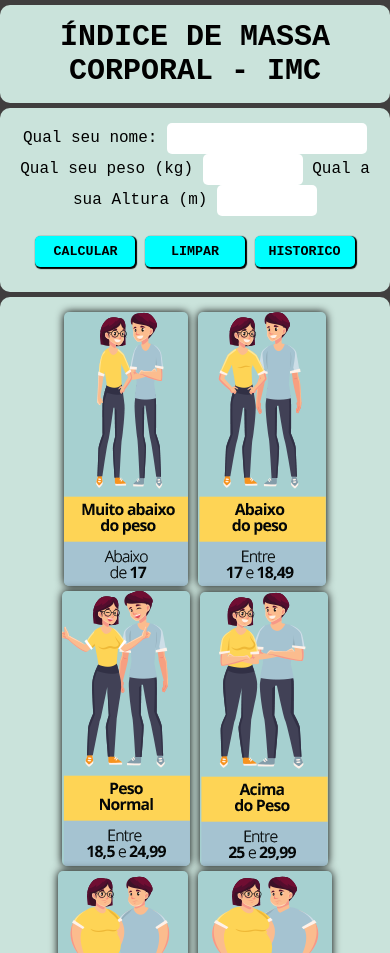
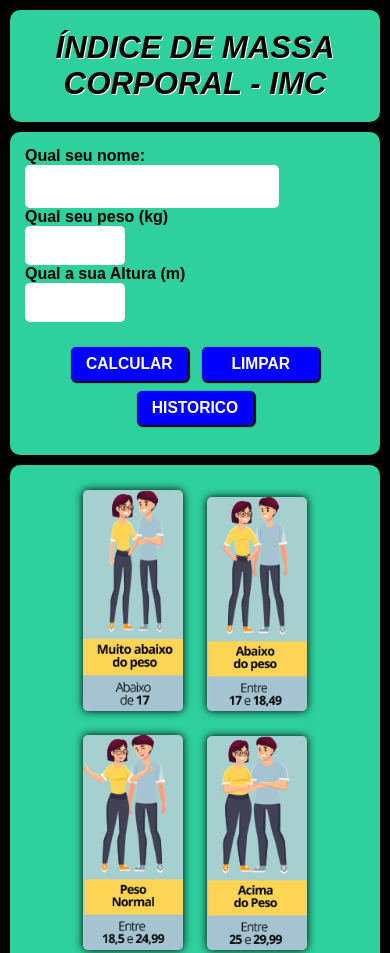
Before and after one commit to marcosfrancomarinho/IMC, a plain HTML site: page index.html in a window 390 px wide. Shown: the top 953 px of the page. Drawn offline with Linux system fonts and the light colour scheme.

Commit message:
Update style.css

```diff
--- a/style.css
+++ b/style.css
@@ -90,3 +90,74 @@ img{
     border-radius: 10px;
     box-shadow: 1px 1px 1px 1px black;
 }
+
+
+
+@media screen and (max-width:650px){
+    *{
+        font-family: Arial, Helvetica, sans-serif;
+        font-weight: 600;
+    }
+    body{
+        background-color: black;
+    }
+    header {
+        background-color:  rgb(46, 208, 157);
+        padding:20px;
+        max-width: 1000px;
+        margin: 10px;
+        text-shadow: 1px 1px white;
+        font-style: italic;
+
+    }
+
+    h1 {
+        font-family: Arial, Helvetica, sans-serif;
+        font-size: 8vw
+    }
+    .container{
+        background-color: rgb(46, 208, 157);
+        padding:15px;
+        max-width: 1000px;
+        margin: 10px;
+        text-align: left;
+    }
+    input{
+        display: block;
+        font-size: 5vw;
+    }
+    #nome{
+        width: 65vw;
+        padding: 10px;
+    }
+    #mediasecren{
+        text-align: left;
+    }
+
+    input[type="button"]{
+        width: 30vw;
+        font-size: 4vw;
+        display: inline-block;
+        background-color: blue;
+        color: white;
+        margin: 5px;
+    }
+    input[type="button"]:hover{
+        background-color: blueviolet;
+    }
+
+    img{
+       max-width: 100px;
+       margin: 10px;
+    }
+    #resultimc{
+        background-color: red;
+    }
+    #result{
+        display: inline-block;
+        background-color: aliceblue;
+        padding: 18px;
+        border-radius: 10px;
+        box-shadow: 1px 1px 1px 1px black;
+    }
+}
```
